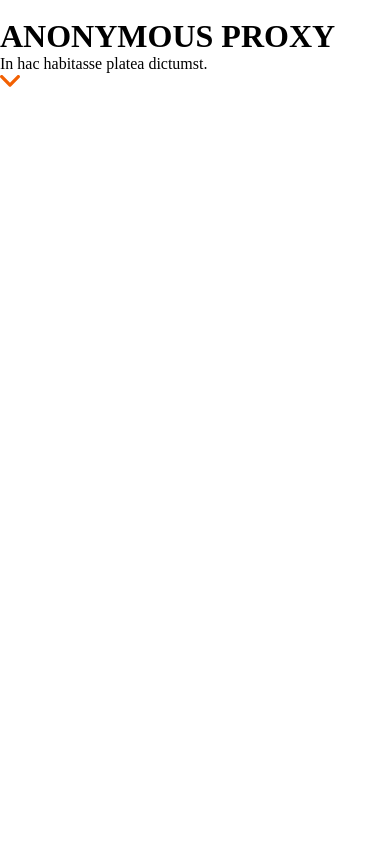
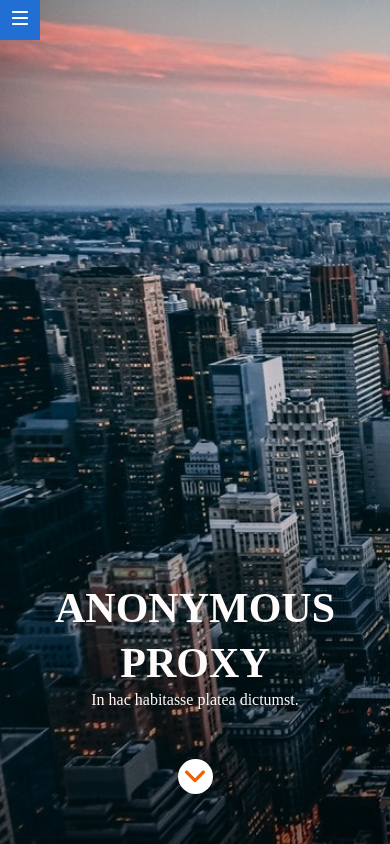
Before and after one commit to Adalab/modulo-1-evaluacion-final-mireiasuefra, a website: page src/html/index.html in a window 390 px wide. Drawn offline with nearby package versions, Linux system fonts and the light colour scheme; files that its build step writes are made by us from their sources; files whose address does not match are found by name.

Commit message:
add header mvl/tablet/desktop

```diff
--- a/src/html/partials/header.html
+++ b/src/html/partials/header.html
@@ -7,13 +7,12 @@
 
     <div class="hero">
         <h1 class="hero__title">
-            ANONYMOUS PROXY
-            <!--una debajo de la otra y en mayúscula-->
+            Anonymous Proxy
         </h1>
         <P class="hero__text">
             In hac habitasse platea dictumst.
         </P>
         <a class="hero__icon-scroll" href="./assets/images/ico-scroll-down.svg" target="blanck"
-            title="go to the bottom"> <img src="./assets/images/ico-scroll-down.svg" alt="icon scroll"></a>
+            title="go to the bottom"> <img class="hero__icon-img" src="./assets/images/ico-scroll-down.svg" alt="icon scroll"></a>
     </div>
 </header>
--- a/src/scss/layout/_header.scss
+++ b/src/scss/layout/_header.scss
@@ -1,7 +1,68 @@
+.menu {
+  background-color: rgb(34, 111, 212);
+  width: 40px;
+  height: 40px;
+  display: flex;
+  justify-content: center;
+  align-items: center;
+  text-align: center;
+  position: fixed;
+  float: left;
+}
+
 .hero {
-    font-family: $principal-font;
+  background-image: url(../images/cover.jpg);
+  background-size: cover;
+  display: flex;
+  flex-direction: column;
+  height: 100vh;
+  width: 100%;
+  font-family: $principal-font;
+  color: rgb(255, 251, 251);
+  text-align: center;
+  justify-content: flex-end;
+  align-items: center;
+
+  &__title {
+    text-transform: uppercase;
+    font-size: 42px;
+    line-height: 55px;
+    max-width: 300px;
 
     @media (min-width: $breakpoint-tablet) {
+      font-size: 80px;
+      line-height: 106px;
+      max-width: 600px;
+    }
 
+    @media (min-width: $breakpoint-desktop) {
+      font-size: 100px;
+      line-height: 132px;
+      max-width: 900px;
     }
+  }
+
+  &__text {
+    font-size: 16px;
+
+    @media (min-width: $breakpoint-tablet) {
+      font-size: 24px;
+    }
+  }
+
+  &__icon-scroll {
+    background-color: white;
+    height: 35px;
+    width: 35px;
+    border-radius: 50%;
+    display: flex;
+    justify-content: center;
+    margin-top: 50px;
+    margin-bottom: 50px;
+  }
+
+ &__icon-img {
+     width: 20px;
+ }
+
 }
```
